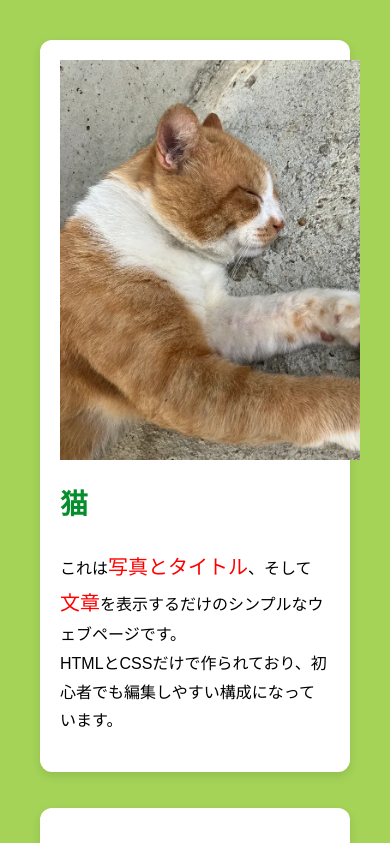
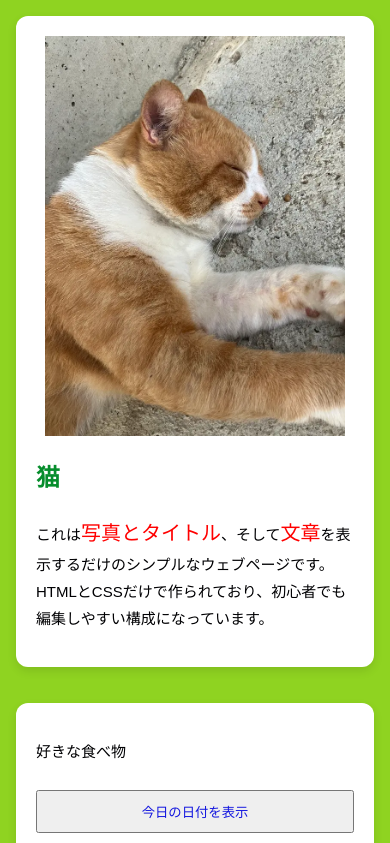
Before and after one commit to houbazushi/cat, a plain HTML site: page index.html in a window 390 px wide. Shown: the top 843 px of the page. Drawn offline with Linux system fonts and the light colour scheme.

Commit message:
レスポンシブ対応

```diff
--- a/index.html
+++ b/index.html
@@ -19,35 +19,40 @@
   <style>
    body {
   font-family: sans-serif;
-      background-color: #a4d358;
+  background-color: #8fd321;
   margin: 0;
-      padding: 40px;
+  padding: 16px;
 }
 
    .card1 {
-      max-width: 700px;
-      margin: auto;
-      background:white;
-      padding: 20px;
-      border-radius: 12px;
-      box-shadow: 0 4px 10px rgba(0,0,0,0.1);
-    }
-
-    .card2 {
+  width: 100%;
   max-width: 700px;
   margin: auto;
   background: white;
   padding: 20px;
   border-radius: 12px;
   box-shadow: 0 4px 10px rgba(0,0,0,0.1);
+  box-sizing: border-box;
+}
+
+.card2 {
+  width: 100%;
+  max-width: 700px;
+  margin: auto;
+  background: white;
+  padding: 20px;
+  border-radius: 12px;
+  box-shadow: 0 4px 10px rgba(0,0,0,0.1);
+  box-sizing: border-box;
 }
 
    img {
-       width: 300px;      /* 横幅を300ピクセルにする */
-    display: block;    /* 真ん中寄せに必要 */
-    margin: 0 auto;    /* 左右を自動調整して中央配置 */
+  width: 100%;
+  max-width: 300px;
+  height: auto;
+  display: block;
+  margin: 0 auto;
 }
-
     h1 {
       margin-top: 20px;
       font-size: 28px;
@@ -72,6 +77,22 @@ button{
       color: #df14ac;
     }
 
+    @media (max-width: 600px) {
+  h1 {
+    font-size: 24px;
+  }
+
+  p {
+    font-size: 15px;
+  }
+
+  button {
+    width: 100%;
+    margin-top: 10px;
+    padding: 10px;
+  }
+}
+
   </style>
 </head>
 
@@ -90,8 +111,8 @@ button{
 <br>
 <br>
 <div class="card2">
-  <p>
-    好きな食べ物
+  <p>好きな食べ物</p>
+
    <button onclick="today()">今日の日付を表示</button>
 
 <p id="result"></p>
```
Lines whose indentation alone changed are shown as unchanged.
